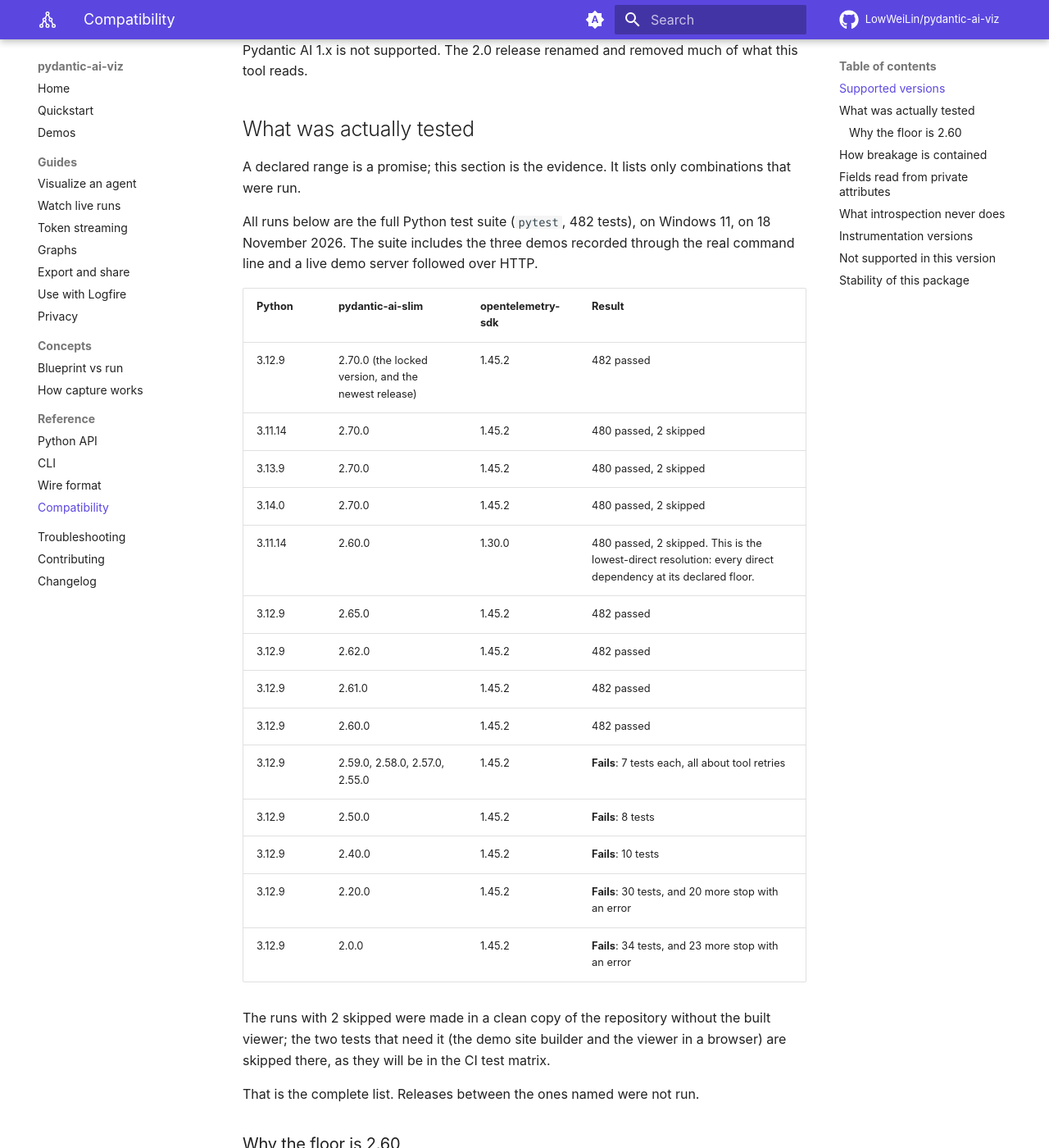
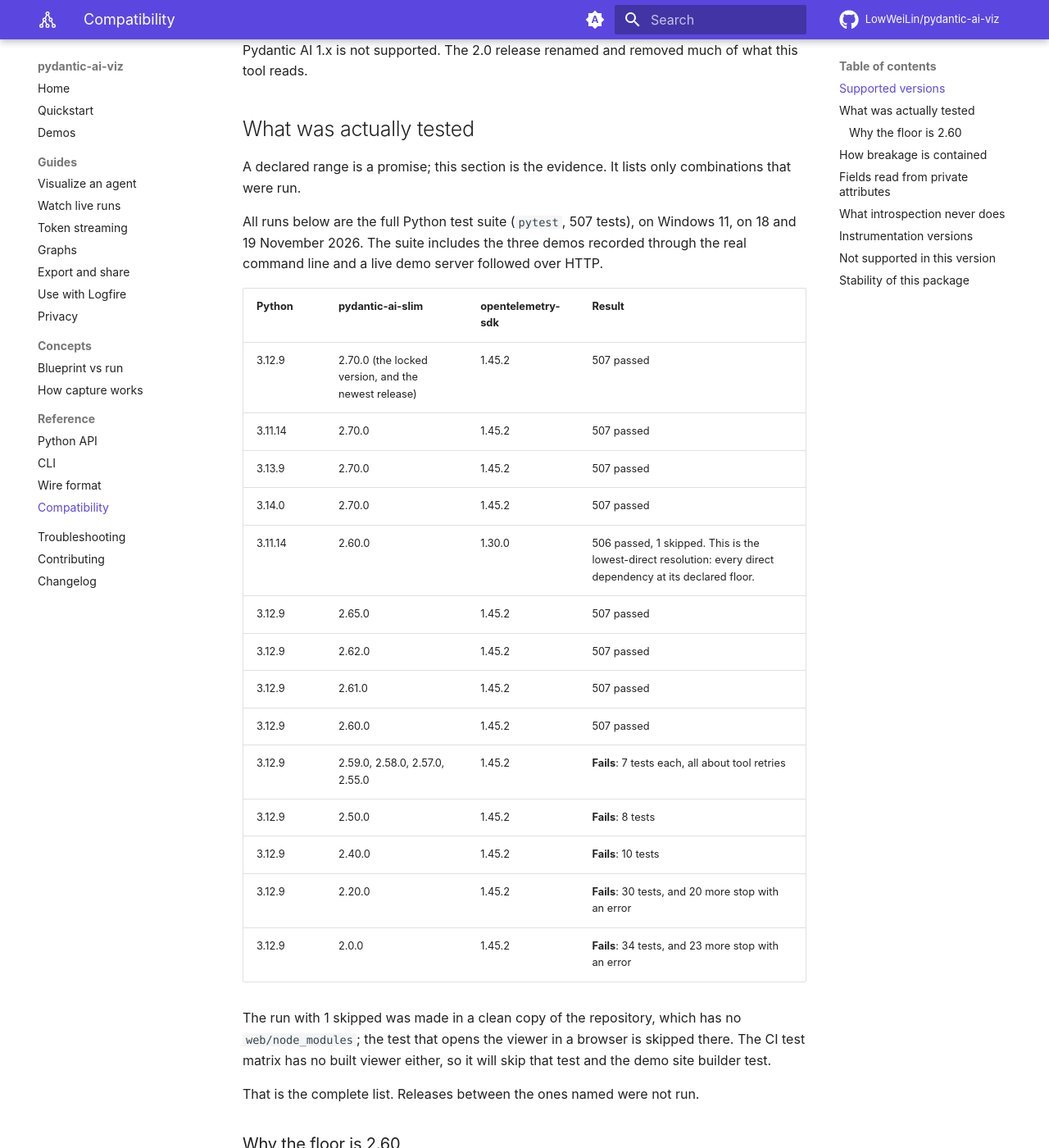
Before and after one commit to LowWeiLin/pydantic-ai-viz, an MkDocs documentation site: the page built from docs/reference/compatibility.md, in a window 1280 px wide and 1400 px high, scrolled down 489 px. Shown: the whole window at 82% size. Built offline with MkDocs 1.6.1 and Material for MkDocs 9.7.7, drawn with Linux system fonts in a browser that asks for light colours; comment, search, counter and statistics services are not loaded.

Commit message:
docs: record the compatibility runs made after the review fixes
The suite grew from 482 to 507 tests and the fixes touched
version-sensitive code (graph fork stacks, joins), so every row of the
table was run again at the final tree: Python 3.11 to 3.14 with the
locked versions, the lowest-direct resolution on 3.11, and Pydantic AI
2.65, 2.62, 2.61 and 2.60. The releases below the floor fail with the
same counts as before.

Co-Authored-By: Claude Fable 5.2 <noreply@anthropic.com>

```diff
--- a/docs/reference/compatibility.md
+++ b/docs/reference/compatibility.md
@@ -16,26 +16,26 @@ Pydantic AI 1.x is not supported. The 2.0 release renamed and removed much of wh
 
 A declared range is a promise; this section is the evidence. It lists only combinations that were run.
 
-All runs below are the full Python test suite (`pytest`, 482 tests), on Windows 11, on 18 November 2026. The suite includes the three demos recorded through the real command line and a live demo server followed over HTTP.
+All runs below are the full Python test suite (`pytest`, 507 tests), on Windows 11, on 18 and 19 November 2026. The suite includes the three demos recorded through the real command line and a live demo server followed over HTTP.
 
 | Python | pydantic-ai-slim | opentelemetry-sdk | Result |
 |---|---|---|---|
-| 3.12.9 | 2.70.0 (the locked version, and the newest release) | 1.45.2 | 482 passed |
-| 3.11.14 | 2.70.0 | 1.45.2 | 480 passed, 2 skipped |
-| 3.13.9 | 2.70.0 | 1.45.2 | 480 passed, 2 skipped |
-| 3.14.0 | 2.70.0 | 1.45.2 | 480 passed, 2 skipped |
-| 3.11.14 | 2.60.0 | 1.30.0 | 480 passed, 2 skipped. This is the lowest-direct resolution: every direct dependency at its declared floor. |
-| 3.12.9 | 2.65.0 | 1.45.2 | 482 passed |
-| 3.12.9 | 2.62.0 | 1.45.2 | 482 passed |
-| 3.12.9 | 2.61.0 | 1.45.2 | 482 passed |
-| 3.12.9 | 2.60.0 | 1.45.2 | 482 passed |
+| 3.12.9 | 2.70.0 (the locked version, and the newest release) | 1.45.2 | 507 passed |
+| 3.11.14 | 2.70.0 | 1.45.2 | 507 passed |
+| 3.13.9 | 2.70.0 | 1.45.2 | 507 passed |
+| 3.14.0 | 2.70.0 | 1.45.2 | 507 passed |
+| 3.11.14 | 2.60.0 | 1.30.0 | 506 passed, 1 skipped. This is the lowest-direct resolution: every direct dependency at its declared floor. |
+| 3.12.9 | 2.65.0 | 1.45.2 | 507 passed |
+| 3.12.9 | 2.62.0 | 1.45.2 | 507 passed |
+| 3.12.9 | 2.61.0 | 1.45.2 | 507 passed |
+| 3.12.9 | 2.60.0 | 1.45.2 | 507 passed |
 | 3.12.9 | 2.59.0, 2.58.0, 2.57.0, 2.55.0 | 1.45.2 | **Fails**: 7 tests each, all about tool retries |
 | 3.12.9 | 2.50.0 | 1.45.2 | **Fails**: 8 tests |
 | 3.12.9 | 2.40.0 | 1.45.2 | **Fails**: 10 tests |
 | 3.12.9 | 2.20.0 | 1.45.2 | **Fails**: 30 tests, and 20 more stop with an error |
 | 3.12.9 | 2.0.0 | 1.45.2 | **Fails**: 34 tests, and 23 more stop with an error |
 
-The runs with 2 skipped were made in a clean copy of the repository without the built viewer; the two tests that need it (the demo site builder and the viewer in a browser) are skipped there, as they will be in the CI test matrix.
+The run with 1 skipped was made in a clean copy of the repository, which has no `web/node_modules`; the test that opens the viewer in a browser is skipped there. The CI test matrix has no built viewer either, so it will skip that test and the demo site builder test.
 
 That is the complete list. Releases between the ones named were not run.
 
```
